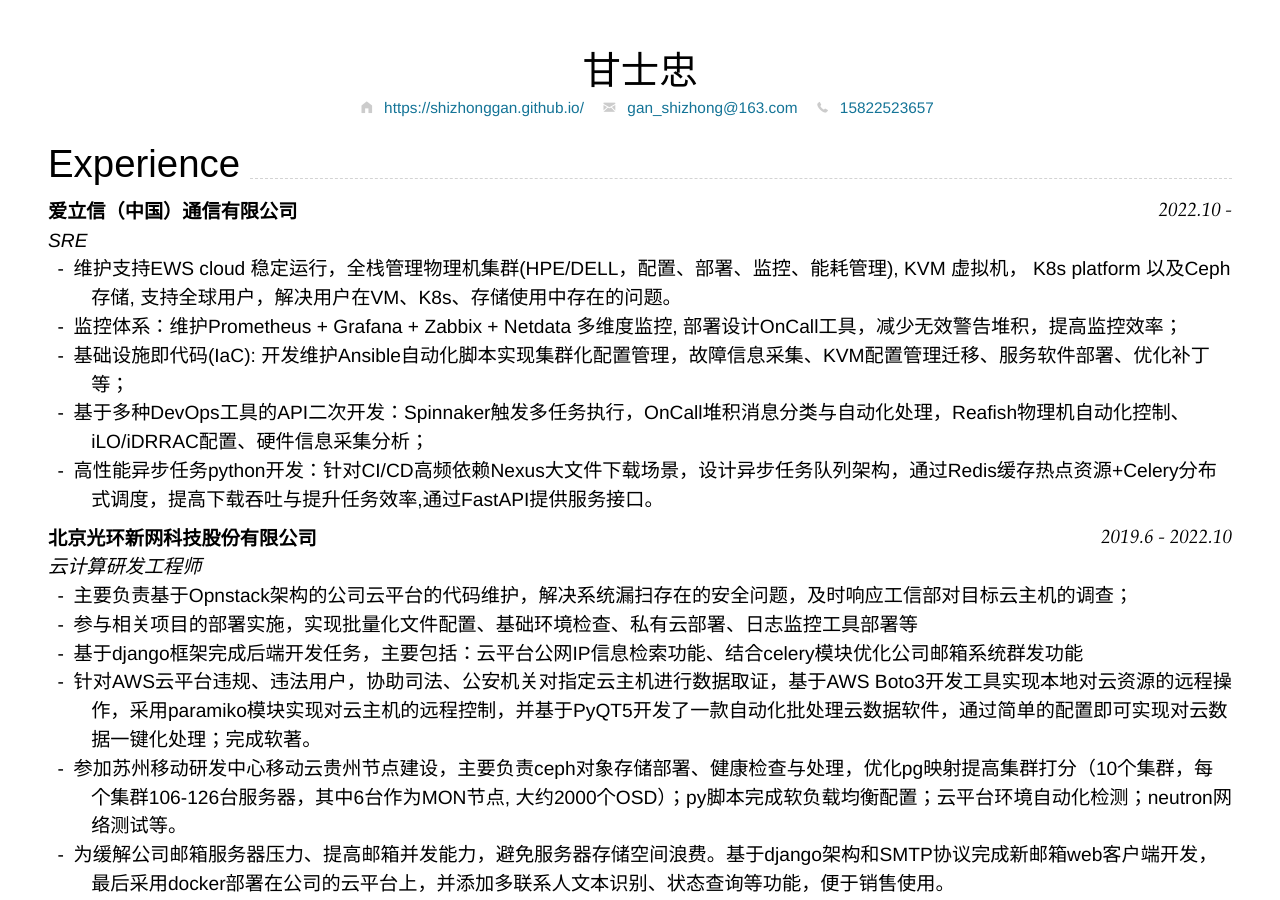
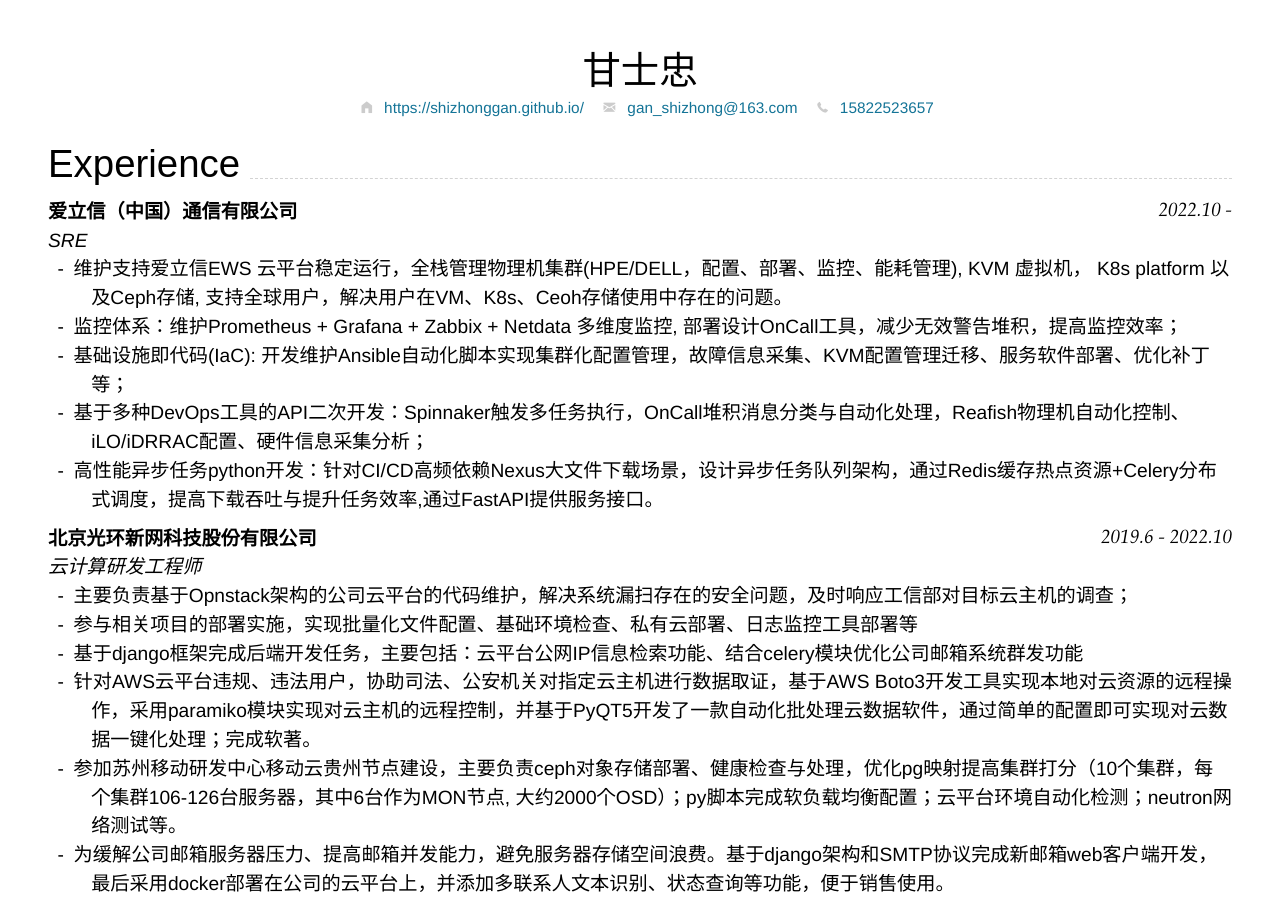
Before and after one commit to ShizhongGan/cv, a Jekyll site: the page built from index.md, in a window 1280 px wide and 900 px high. Built offline with Jekyll 4.4.1, drawn with Linux system fonts in a browser that asks for light colours; nearby versions of some CDN libraries; some of the changed text lies outside the part shown.

Commit message:
Update index.md

```diff
--- a/index.md
+++ b/index.md
@@ -29,7 +29,7 @@ Supported arguments:
 
 ### **爱立信（中国）通信有限公司** `2022.10 - `
 _SRE_<br>
-- 维护支持EWS cloud 稳定运行，全栈管理物理机集群(HPE/DELL，配置、部署、监控、能耗管理), KVM 虚拟机， K8s platform 以及Ceph存储, 支持全球用户，解决用户在VM、K8s、存储使用中存在的问题。
+- 维护支持爱立信EWS 云平台稳定运行，全栈管理物理机集群(HPE/DELL，配置、部署、监控、能耗管理), KVM 虚拟机， K8s platform 以及Ceph存储, 支持全球用户，解决用户在VM、K8s、Ceoh存储使用中存在的问题。
 - 监控体系：维护Prometheus + Grafana + Zabbix + Netdata 多维度监控, 部署设计OnCall工具，减少无效警告堆积，提高监控效率；
 - 基础设施即代码(IaC): 开发维护Ansible自动化脚本实现集群化配置管理，故障信息采集、KVM配置管理迁移、服务软件部署、优化补丁等；
 - 基于多种DevOps工具的API二次开发：Spinnaker触发多任务执行，OnCall堆积消息分类与自动化处理，Reafish物理机自动化控制、iLO/iDRRAC配置、硬件信息采集分析；
@@ -85,7 +85,7 @@ NTU, Singapore
 - 熟悉Linux系统命令<br>
 - 熟悉Ansible, spinnaker, jenkins, Elastic Stack, Zabbix, gitlab, docker等自动化工具的使用<br>
 - 熟悉HPE，DELL机器，以及其API<br>
-- -熟悉Kubernetes <br>
+- 熟悉Kubernetes <br>
 - 熟悉Openstack开发与部署，后端和前端的代码维护<br>
 
 <!-- ### Footer
```
